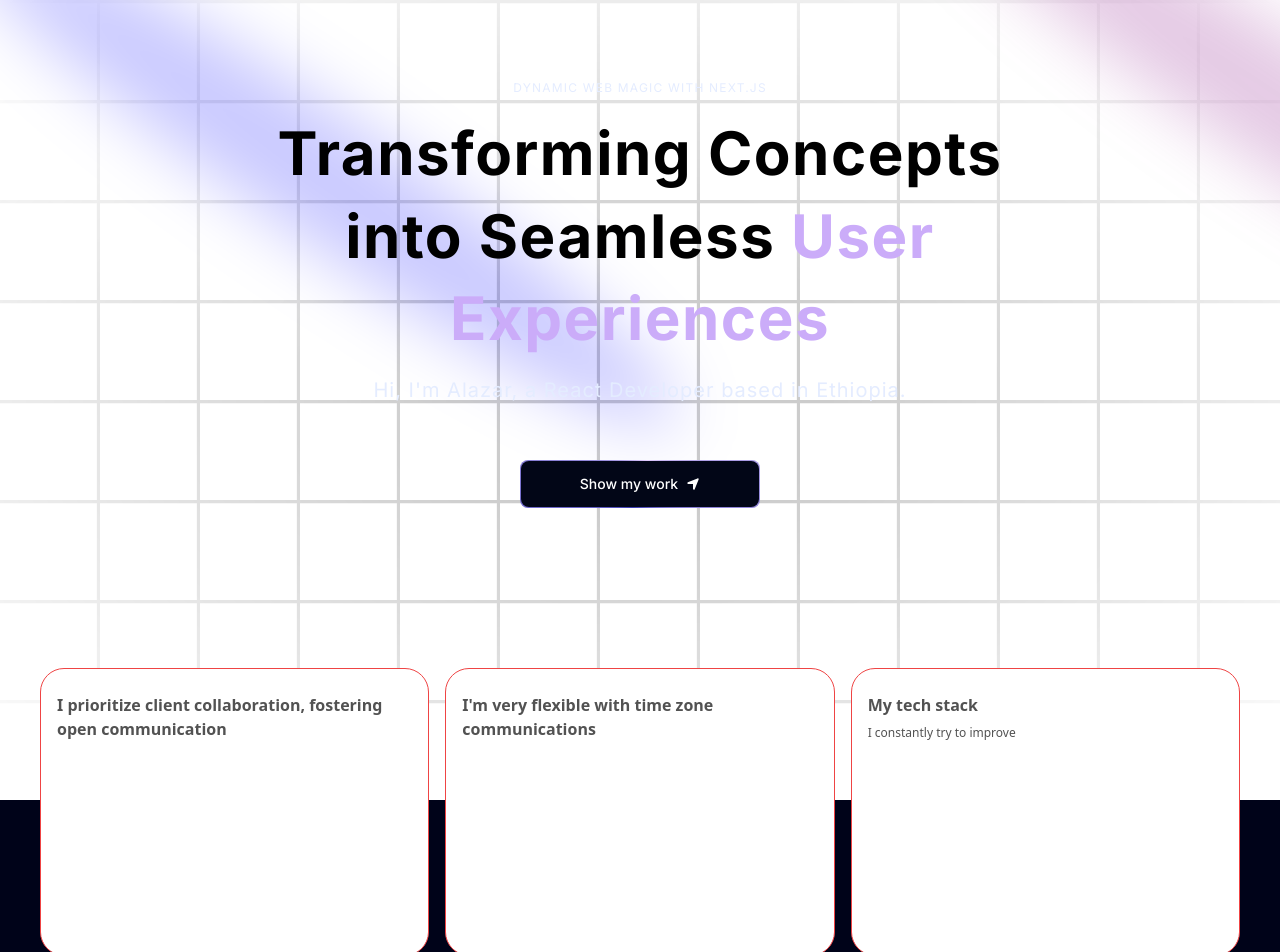
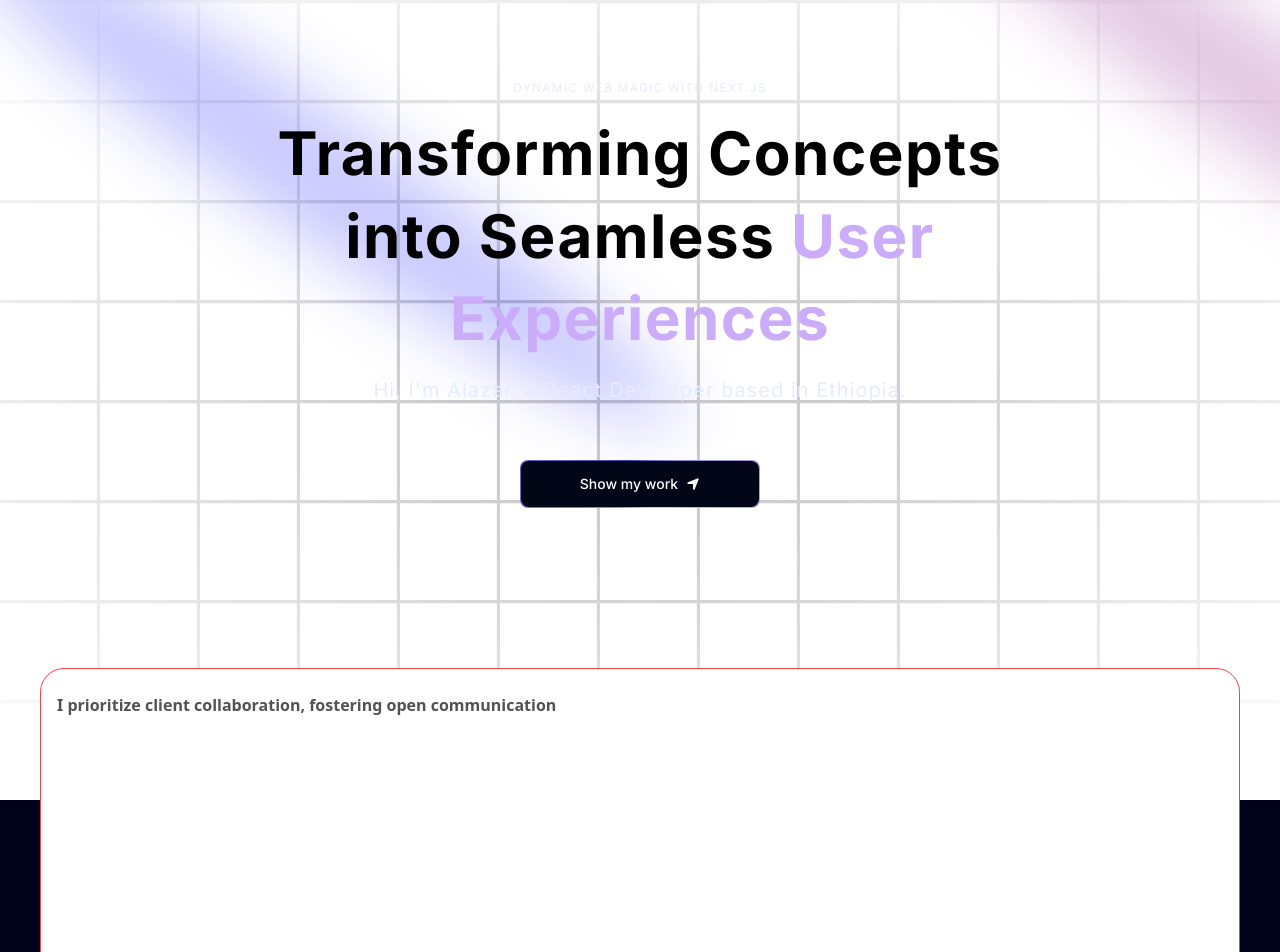
Before and after one commit to alazaradane/portfolio-, a Next.js app: page / in a window 1280 px wide. Shown: the top 952 px of the page. Built offline with nearby package versions, Linux system fonts and the light colour scheme.

Commit message:
"Updated Grid and BentoGrid components to pass additional props"

```diff
--- a/components/Grid.tsx
+++ b/components/Grid.tsx
@@ -6,12 +6,17 @@ const Grid = () => {
   return (
     <section id='about'>
         <BentoGrid>
-            {gridItems.map((item)=>(
+            {gridItems.map(({id, title, titleClassName, description, className, img, imgClassName, spareImg})=>(
                 <BentoGridItem
-                    id={item.id}
-                    key={item.id}
-                    title={item.title}
-                    description={item.description}/>
+                    id={id}
+                    key={id}
+                    title={title}
+                    description={description}
+                    className={className}
+                    img={img}
+                    imgClassName={imgClassName}
+                    spareImg={spareImg}
+                    titleClassName={titleClassName}/>
             ))}
         </BentoGrid>
     </section>
--- a/components/ui/BentoGrid.tsx
+++ b/components/ui/BentoGrid.tsx
@@ -23,9 +23,11 @@ export const BentoGridItem = ({
   className,
   title,
   description,
-  header,
-  icon,
-  id
+  id,
+  img,
+  imgClassName,
+  spareImg,
+  titleClassName
 }: {
   className?: string;
   title?: string | React.ReactNode;
@@ -33,6 +35,10 @@ export const BentoGridItem = ({
   header?: React.ReactNode;
   icon?: React.ReactNode;
   id:Number;
+  img:string
+  imgClassName?: string;
+  spareImg?: string;
+  titleClassName?:string
 }) => {
   return (
     <div
@@ -41,9 +47,9 @@ export const BentoGridItem = ({
         className
       )}
     >
-      {header}
+      {/* {header} */}
       <div className="group-hover/bento:translate-x-2 transition duration-200">
-        {icon}
+        {/* {icon} */}
         <div className="font-sans font-bold text-neutral-600 dark:text-neutral-200 mb-2 mt-2">
           {title}
         </div>
```
